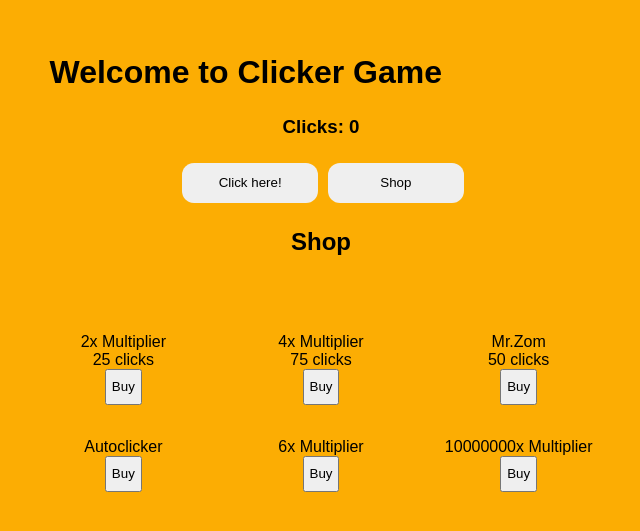
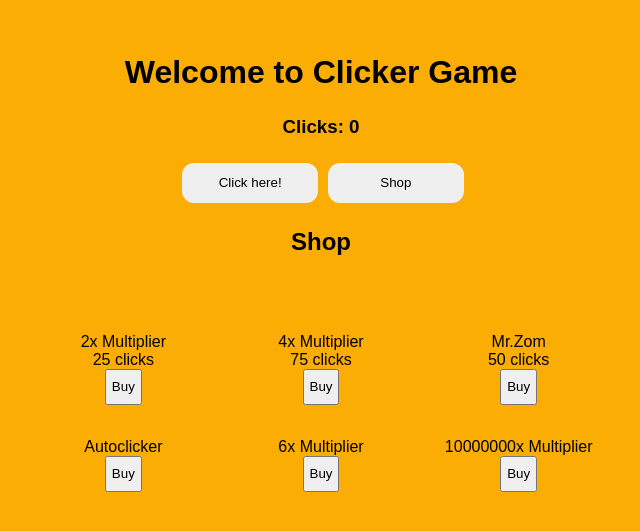
Before and after one commit to Vipershroom/clicker-game-react, a React (Create React App) app: page / in a window 1280 px wide. Shown: the part 127-658 px from the top of the page, without its empty margins (319-959 px from the left). Built offline with nearby package versions, Linux system fonts and the light colour scheme.

Commit message:
Aligned the title with the rest of the content

```diff
--- a/src/Components/App.tsx
+++ b/src/Components/App.tsx
@@ -15,8 +15,8 @@ function App() {
 
     return(
         <div>
+            <div className="spacing">
             <h1>Welcome to Clicker Game</h1>
-            <div className="spacing">
                 <h3>Clicks: {click}</h3>
                 <button className="btn" onClick={() => setclick(click + clickMod)} >Click here!</button>
                 <button className="btn">Shop</button>
```
